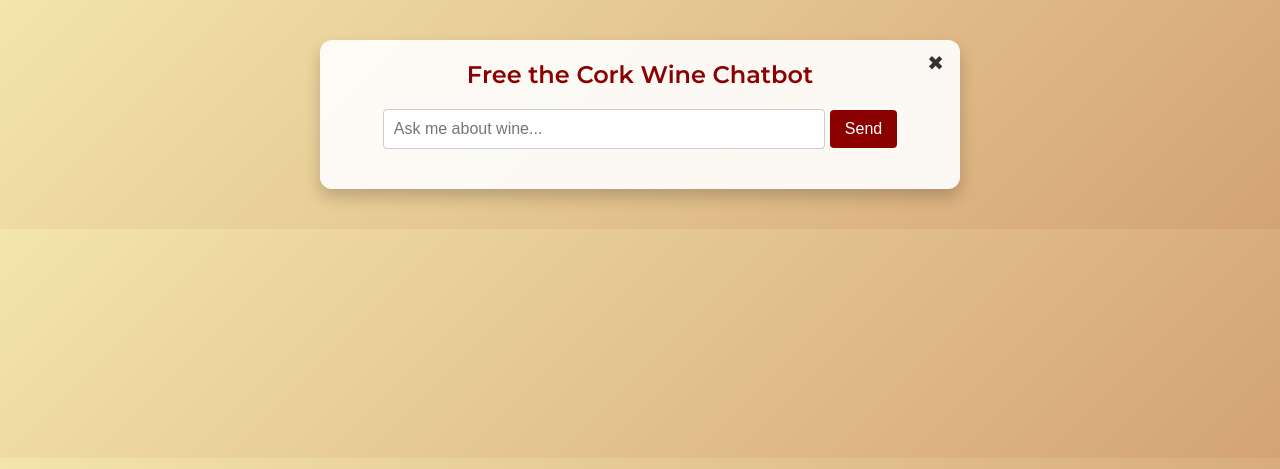
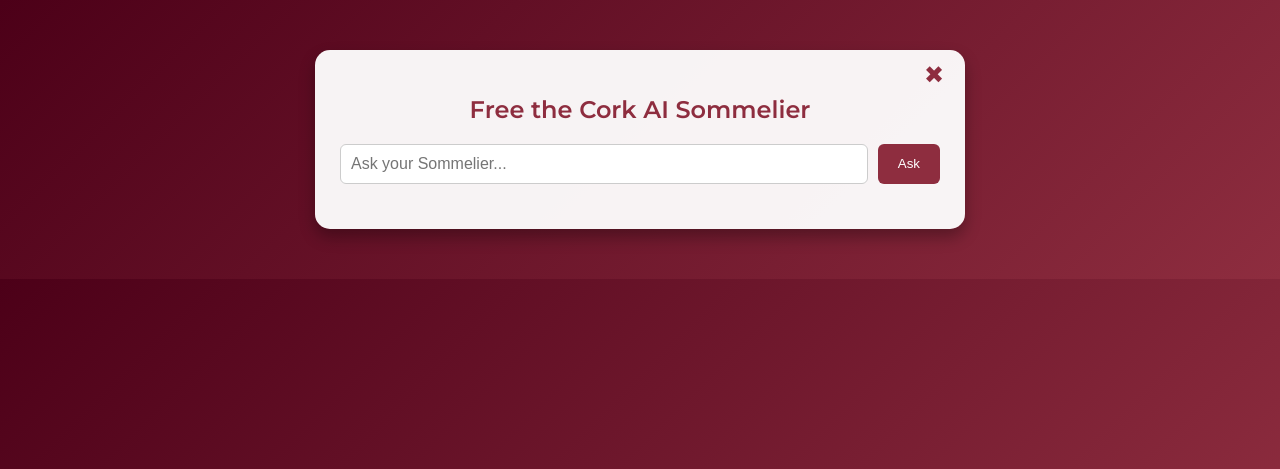
Before and after one commit to kristene1433/FreeTheCorkChatbot, a Flask app: template templates/chat.html in a window 1280 px wide. Shown: the top 469 px of the page. Run offline with Flask 3, Linux system fonts and the light colour scheme; the template is opened without the code that fills it, so the values that code supplies are empty.

Commit message:
enhancing bot

```diff
--- a/app.py
+++ b/app.py
@@ -1,124 +1,72 @@
+# Flask backend (app.py)
 import os
-import openai
 import datetime
 import pdfplumber
 from flask import Flask, request, jsonify, render_template
 from flask_cors import CORS
 from dotenv import load_dotenv
+import openai
 
 # Load environment variables
 load_dotenv()
 OPENAI_API_KEY = os.getenv("OPENAI_API_KEY")
 if not OPENAI_API_KEY:
-    raise ValueError("❌ Missing OPENAI_API_KEY in .env")
+    raise ValueError("❌ 'OPENAI_API_KEY' is missing")
 
-openai.api_key = OPENAI_API_KEY
-
-app = Flask(__name__, template_folder="templates")
+app = Flask(__name__, static_folder='static', template_folder='templates')
 CORS(app)
 
-##################################
-# 1) Parse the PDF at startup
-##################################
-PDF_PATH = "MyMenu.pdf"  # Path to your PDF menu on the server
-
+# Load PDF menu
 def load_pdf_text(pdf_path):
-    """
-    Read all text from a small PDF using pdfplumber and return as a single string.
-    For large PDFs, you'd want a chunking or summarizing approach.
-    """
-    if not os.path.isfile(pdf_path):
-        print(f"PDF not found at {pdf_path}. Proceeding without menu text.")
-        return None
-
-    text_chunks = []
     try:
         with pdfplumber.open(pdf_path) as pdf:
-            for page in pdf.pages:
-                text_chunks.append(page.extract_text())
-        return "\n".join(text_chunks)
+            text = ''.join(page.extract_text() for page in pdf.pages)
+        return text
     except Exception as e:
-        print("Error reading PDF:", e)
-        return None
+        print(f"Error reading PDF: {e}")
+        return "No menu information available."
 
+PDF_PATH = 'menu.pdf'
 menu_pdf_text = load_pdf_text(PDF_PATH)
-if menu_pdf_text:
-    print("✅ PDF menu loaded successfully.")
-else:
-    print("⚠️ No PDF menu text loaded or PDF missing.")
 
-##################################
-# 2) AI Chat Logic
-##################################
+# AI Response Logic
+def get_ai_response(user_message):
+    prompt = f"""
+    You're Kristene, the AI Sommelier from Free the Cork.
+    You offer personalized wine advice, pairings, tasting notes, and menu details.
+    Menu Info: {menu_pdf_text}
 
-def get_ai_response(user_message):
+    User: {user_message}
+    Kristene (AI Sommelier):
     """
-    The system prompt includes knowledge from the PDF text
-    (if it's not too large). This allows the AI to reference real menu items.
-    """
-    # 2A) Summarize or chunk the PDF text if too large
-    # For demo: we directly feed all text. For real usage, you may summarize.
-    pdf_info = menu_pdf_text if menu_pdf_text else "(No PDF menu text available)"
+    response = openai.ChatCompletion.create(
+        model='gpt-4-turbo',
+        messages=[{"role": "system", "content": prompt}],
+        max_tokens=800,
+        temperature=0.7
+    )
+    return response.choices[0].message.content
 
-    system_prompt = f"""
-    You are a knowledgeable sommelier with extensive wine expertise:
-    - Regions, producers, wine scores, tasting notes, etc.
-    - You also have a real PDF menu for 'Free the Cork' with in-house offerings.
-    - Provide detailed info from the PDF text below if a user asks about it.
+# Routes
+@app.route('/')
+def index():
+    return render_template('index.html')
 
-    PDF MENU CONTENT:
-    {pdf_info}
-
-    IMPORTANT:
-    1. If asked about the menu, use the PDF text to answer specifically.
-    2. Provide wine info, pairing suggestions, tasting notes, etc. from your broad knowledge.
-    3. If the user wants an overview of the menu, reference details from the PDF text.
-    4. Keep responses professional yet approachable.
-    """
-
-    try:
-        response = openai.ChatCompletion.create(
-            model="gpt-4.5-preview",
-            messages=[
-                {"role": "system", "content": system_prompt},
-                {"role": "user", "content": user_message}
-            ],
-            temperature=0.7,
-            max_tokens=1000
-        )
-        return response["choices"][0]["message"]["content"].strip()
-    except Exception as e:
-        return f"Error processing request: {str(e)}"
-
-
-##################################
-# 3) Flask Routes
-##################################
-
-@app.route("/")
-def home():
-    return "✅ Welcome to the Free The Cork Sommelier Chatbot! Visit /chatbot or POST /chat"
-
-@app.route("/chat", methods=["POST"])
+@app.route('/chat', methods=['POST'])
 def chat():
-    data = request.get_json()
-    user_message = data.get("message", "")
+    data = request.json
+    user_message = data.get('message')
     if not user_message:
-        return jsonify({"error": "❌ 'message' field is required"}), 400
+        return jsonify({'error': '❌ Message field is required'}), 400
 
     ai_reply = get_ai_response(user_message)
 
-    # Log chat
-    with open("chat_logs.txt", "a", encoding="utf-8") as log_file:
-        now = datetime.datetime.now().isoformat()
-        log_file.write(f"{now} - USER: {user_message} | AI: {ai_reply}\n")
+    # Logging
+    with open('chat_logs.txt', 'a') as log:
+        timestamp = datetime.datetime.now().isoformat()
+        log.write(f"[{timestamp}] User: {user_message}\nAI: {ai_reply}\n")
 
-    return jsonify({"reply": ai_reply})
+    return jsonify({'reply': ai_reply})
 
-@app.route("/chatbot", methods=["GET"])
-def chatbot():
-    return render_template("chat.html")
-
-if __name__ == "__main__":
-    port = int(os.environ.get("PORT", 5000))
-    app.run(debug=False, host="0.0.0.0", port=port)
+if __name__ == '__main__':
+    app.run(debug=True, host='0.0.0.0', port=5000)
--- a/templates/chat.html
+++ b/templates/chat.html
@@ -2,8 +2,7 @@
 <html lang="en">
 <head>
   <meta charset="UTF-8">
-  <title>Free the Cork Wine Chatbot</title>
-  <!-- Optional: Google Font for a stylish look -->
+  <title>Free the Cork AI Sommelier</title>
   <link rel="preconnect" href="https://fonts.googleapis.com">
   <link href="https://fonts.googleapis.com/css2?family=Montserrat:wght@300;600&display=swap" rel="stylesheet">
   <style>
@@ -11,85 +10,80 @@
       margin: 0;
       padding: 0;
       font-family: 'Montserrat', sans-serif;
-      background: linear-gradient(135deg, #f3e5ab, #d4a373);
-      background-size: cover;
+      background: linear-gradient(135deg, #4c0018, #8e2d3f);
+      color: #fff;
       text-align: center;
-      color: #333;
     }
     #chatContainer {
       position: relative;
       max-width: 600px;
-      margin: 40px auto;
-      background: rgba(255, 255, 255, 0.9);
-      padding: 20px;
-      border-radius: 12px;
-      box-shadow: 0 8px 16px rgba(0, 0, 0, 0.2);
+      margin: 50px auto;
+      background: rgba(255, 255, 255, 0.95);
+      padding: 25px;
+      border-radius: 15px;
+      box-shadow: 0 8px 16px rgba(0, 0, 0, 0.3);
+      color: #333;
+      display: flex;
+      flex-direction: column;
     }
     #closeBtn {
       position: absolute;
       top: 10px;
-      right: 10px;
+      right: 15px;
       background: none;
       border: none;
-      font-size: 20px;
-      color: #333;
+      font-size: 24px;
+      color: #8e2d3f;
       cursor: pointer;
     }
-    #closeBtn:hover {
-      color: #8B0000;
-    }
     h2 {
-      margin-top: 0;
+      color: #8e2d3f;
       margin-bottom: 20px;
-      color: #8B0000;
       font-weight: 600;
     }
     #inputRow {
       display: flex;
-      align-items: center;
-      justify-content: center;
       margin-bottom: 20px;
     }
     #user_input {
-      width: 70%;
+      flex: 1;
       padding: 10px;
+      border-radius: 6px;
+      border: 1px solid #ccc;
       font-size: 16px;
-      border: 1px solid #ccc;
-      border-radius: 4px;
-      margin-right: 5px;
       outline: none;
     }
     #sendBtn {
-      background: #8B0000;
+      background: #8e2d3f;
       color: #fff;
       border: none;
-      padding: 10px 15px;
-      font-size: 16px;
-      border-radius: 4px;
+      padding: 10px 20px;
+      border-radius: 6px;
       cursor: pointer;
-      transition: background 0.3s ease;
+      margin-left: 10px;
+      transition: background 0.3s;
     }
     #sendBtn:hover {
-      background: #a52a2a;
+      background: #ac4657;
     }
     #response {
       text-align: left;
-      margin-top: 20px;
-      max-height: 300px;
+      max-height: 350px;
       overflow-y: auto;
+      display: flex;
+      flex-direction: column;
     }
     .bubble {
-      background: #f9f3e4;
-      border-radius: 10px;
+      background: #f4e4d7;
+      border-radius: 8px;
       padding: 10px;
       margin-bottom: 10px;
-      display: inline-block;
       max-width: 80%;
       animation: fadeIn 0.3s ease;
-      line-height: 1.6;
     }
     .userBubble {
       background: #e2d1c3;
+      align-self: flex-end;
     }
     @keyframes fadeIn {
       from { opacity: 0; transform: translateY(10px); }
@@ -100,48 +94,46 @@
 <body>
   <div id="chatContainer">
     <button id="closeBtn" onclick="closeChat()">✖</button>
-    <h2>Free the Cork Wine Chatbot</h2>
+    <h2>Free the Cork AI Sommelier</h2>
     <div id="inputRow">
-      <input id="user_input" type="text" placeholder="Ask me about wine..." />
-      <button id="sendBtn" onclick="sendMessage()">Send</button>
+      <input id="user_input" type="text" placeholder="Ask your Sommelier..." />
+      <button id="sendBtn" onclick="sendMessage()">Ask</button>
     </div>
     <div id="response"></div>
   </div>
+
   <script>
     function sendMessage() {
       const message = document.getElementById("user_input").value;
       if (!message.trim()) return;
 
-      // Append user's message bubble
+      const responseDiv = document.getElementById("response");
+
       const userBubble = document.createElement("div");
       userBubble.classList.add("bubble", "userBubble");
       userBubble.textContent = "🧑: " + message;
-      document.getElementById("response").appendChild(userBubble);
+      responseDiv.appendChild(userBubble);
+
       document.getElementById("user_input").value = "";
 
-      // Send the message to the server
       fetch("/chat", {
         method: "POST",
         headers: { "Content-Type": "application/json" },
-        body: JSON.stringify({ message: message })
+        body: JSON.stringify({ message })
       })
-      .then(response => response.json())
+      .then(res => res.json())
       .then(data => {
         const aiBubble = document.createElement("div");
-        aiBubble.classList.add("bubble");
-        // Replace newline characters with <br> and convert numbered lists to bullets
-        let formattedReply = data.reply
-          .replace(/\n/g, "<br>")
-          .replace(/(\d+)\.\s/g, "<br>• ");
-        aiBubble.innerHTML = "🍷: " + formattedReply;
-        document.getElementById("response").appendChild(aiBubble);
-        document.getElementById("response").scrollTop = document.getElementById("response").scrollHeight;
+        aiBubble.className = "bubble";
+        aiBubble.innerHTML = "🍷: " + data.reply.replace(/\n/g, "<br>");
+        responseDiv.appendChild(aiBubble);
+        responseDiv.scrollTop = responseDiv.scrollHeight;
       })
-      .catch(error => {
+      .catch(err => {
         const errorBubble = document.createElement("div");
-        errorBubble.classList.add("bubble");
-        errorBubble.textContent = "Error: " + error;
-        document.getElementById("response").appendChild(errorBubble);
+        errorBubble.className = "bubble";
+        errorBubble.textContent = "Error: " + err;
+        responseDiv.appendChild(errorBubble);
       });
     }
 
```
